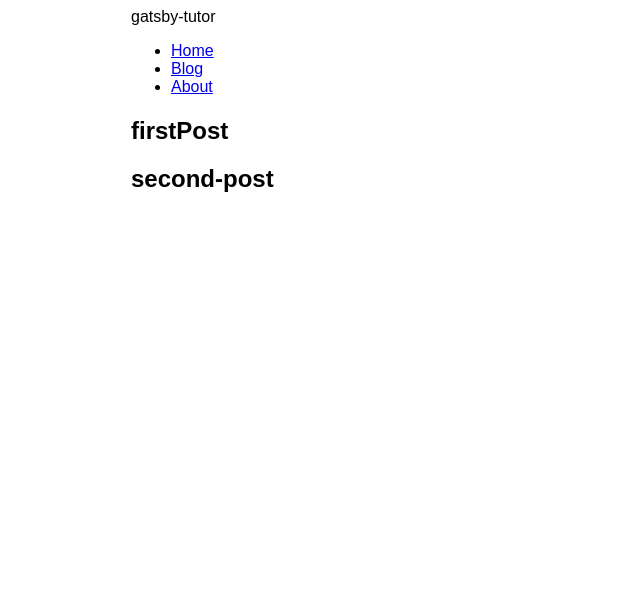
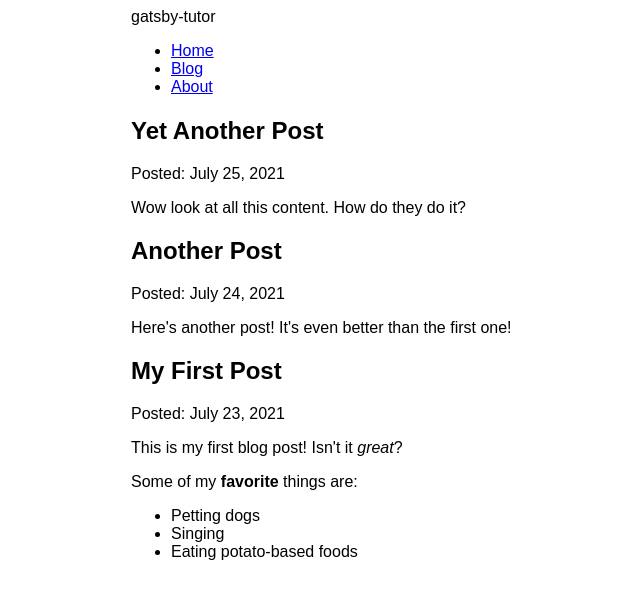
Before and after one commit to timoshuk/gatsby-tutor, a Gatsby site: page /blog in a window 1280 px wide. Shown: the whole page, without its empty margins (259-899 px from the left). Built offline with nearby package versions, Linux system fonts and the light colour scheme; Gatsby itself is replaced by a stand-in of ours.

Commit message:
Add mdx files

```diff
--- /dev/null
+++ b/blog/another-post.mdx
@@ -0,0 +1,6 @@
+---
+title: "Yet Another Post"
+date: "2021-07-25"
+---
+
+Wow look at all this content. How do they do it?
--- a/blog/firstPost.mdx
+++ b/blog/firstPost.mdx
@@ -0,0 +1,12 @@
+---
+title: "My First Post"
+date: "2021-07-23"
+---
+
+This is my first blog post! Isn't it _great_?
+
+Some of my **favorite** things are:
+
+- Petting dogs
+- Singing
+- Eating potato-based foods
--- a/blog/second-post.mdx
+++ b/blog/second-post.mdx
@@ -0,0 +1,6 @@
+---
+title: "Another Post"
+date: "2021-07-24"
+---
+
+Here's another post! It's even better than the first one!
--- a/gatsby-config.js
+++ b/gatsby-config.js
@@ -9,9 +9,10 @@ module.exports = {
     {
       resolve: `gatsby-source-filesystem`,
       options: {
-        name: `pages`,
+        name: `blog`,
         path: `${__dirname}/blog/`,
       },
     },
+    "gatsby-plugin-mdx",
   ],
 };
--- a/package.json
+++ b/package.json
@@ -15,8 +15,11 @@
     "clean": "gatsby clean"
   },
   "dependencies": {
+    "@mdx-js/mdx": "^1.6.22",
+    "@mdx-js/react": "^1.6.22",
     "gatsby": "^4.13.1",
     "gatsby-plugin-image": "^2.13.0",
+    "gatsby-plugin-mdx": "^3.13.0",
     "gatsby-plugin-sharp": "^4.13.0",
     "gatsby-source-filesystem": "^4.13.0",
     "react": "^18.1.0",
--- a/src/pages/blog.jsx
+++ b/src/pages/blog.jsx
@@ -1,26 +1,35 @@
 import React from "react";
 import { graphql, useStaticQuery } from "gatsby";
+import { MDXRenderer } from "gatsby-plugin-mdx";
 
 import Layout from "../components/Layout";
-
 import { postTitle } from "../../main.module.css";
 
-const Blog = () => {
-  const data = useStaticQuery(graphql`
-    query {
-      allFile {
-        nodes {
-          name
+export const query = graphql`
+  query {
+    allMdx(sort: { fields: frontmatter___date, order: DESC }) {
+      nodes {
+        frontmatter {
+          date(formatString: "MMMM D, YYYY")
+          title
         }
+        id
+        body
       }
     }
-  `);
+  }
+`;
 
+const Blog = ({ data }) => {
   return (
     <Layout>
       <div>
-        {data.allFile.nodes.map((item) => (
-          <h2 className={postTitle}>{item.name}</h2>
+        {data.allMdx.nodes.map((node) => (
+          <article key={node.id}>
+            <h2>{node.frontmatter.title}</h2>
+            <p>Posted: {node.frontmatter.date}</p>
+            <MDXRenderer>{node.body}</MDXRenderer>
+          </article>
         ))}
       </div>
     </Layout>
```
Also changed, not shown: 1 other file.
